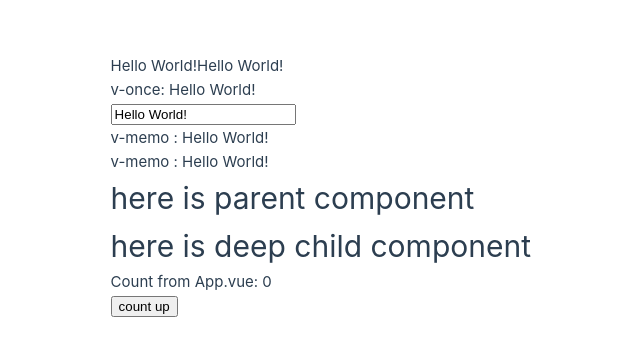
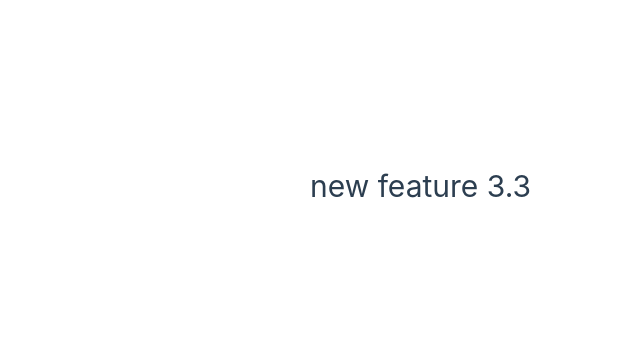
Before and after one commit to noah-00/vue3-doc, a Vue app: page / in a window 1280 px wide. Shown: the part 214-570 px from the top of the page, without its empty margins (109-749 px from the left). Built offline with nearby package versions, Linux system fonts and the light colour scheme.

Commit message:
✨ version 3.3/define Props and emit type

```diff
--- a/src/App.vue
+++ b/src/App.vue
@@ -2,12 +2,14 @@
 import EssentialsIndex from "@/components/Essentials/Index.vue";
 import ComponentsInDepthIndex from "@/components/ComponentsInDepth/Index.vue";
 import SuspenseIndex from "@/components/Suspense/index.vue";
+import newFeature33 from "@/components/NewFeature3.3/index.vue";
 </script>
 
 <template>
   <div>
-    <EssentialsIndex />
+    <!-- <EssentialsIndex />
     <ComponentsInDepthIndex />
-    <SuspenseIndex />
+    <SuspenseIndex /> -->
+    <newFeature33 />
   </div>
 </template>
--- /dev/null
+++ b/src/components/NewFeature3.3/DefinePropsEmitType.vue
@@ -0,0 +1,28 @@
+<script setup lang="ts">
+// ------------------ before 3.3 ------------------
+// interface Props {
+//   id: number;
+//   name: string;
+// }
+// interface Emits {
+//   (event: "incrementPoint", id: number): void;
+// }
+// const props = defineProps<Props>();
+// const emit = defineEmits<Emits>();
+
+// ------------------ after 3.3 ------------------
+import type { Props as PropsOrgin, NewEmitsType } from "../../utils/Type";
+
+// and you can use extends to add new props
+// Props = { id: number, name: string } & { note: string };
+interface Props extends PropsOrgin {
+  note: string;
+}
+
+const props = defineProps<Props>();
+const emit = defineEmits<NewEmitsType>();
+</script>
+
+<template>
+  <div></div>
+</template>
--- /dev/null
+++ b/src/components/NewFeature3.3/index.vue
@@ -0,0 +1,8 @@
+<script setup lang="ts">
+import DefinePropsEmitType from "./definePropsEmitType.vue";
+</script>
+
+<template>
+  <h1>new feature 3.3</h1>
+  <DefinePropsEmitType />
+</template>
--- /dev/null
+++ b/src/utils/Type.ts
@@ -0,0 +1,12 @@
+export interface Props {
+  id: number;
+  name: string;
+}
+
+export interface Emits {
+  (event: "incrementPoint", id: number): void;
+}
+// or
+export type NewEmitsType = {
+  incrementPoint: [id: number];
+};
```
